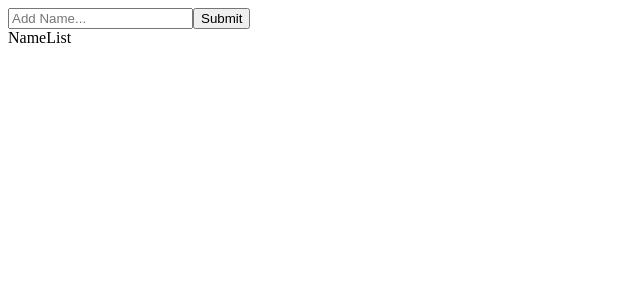
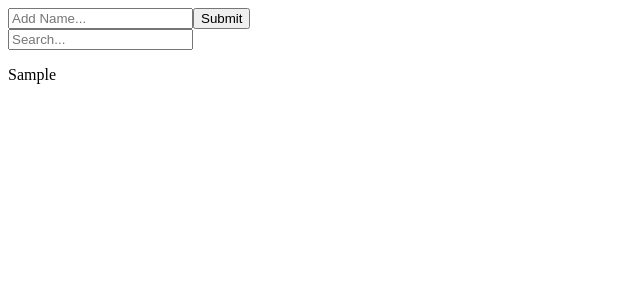
Before and after one commit to slan-chong/hook-practice, a React (Create React App) app: page / in a window 1280 px wide. Both pictures are taken after typing "Sample" into the empty fields and a click on the button "Submit". Shown: the top 300 px of the page, without its empty margins (0-640 px from the left). Built offline with nearby package versions, Linux system fonts and the light colour scheme.

Commit message:
NameList&Search

```diff
--- a/src/components/NameList.jsx
+++ b/src/components/NameList.jsx
@@ -1,7 +1,31 @@
-import React from "react";
+import React, { useContext, useState } from "react";
+import { ListContext } from "../App";
+import { v4 as uuidv4 } from "uuid";
 
 const NameList = () => {
-  return <div>NameList</div>;
+  const { nameList } = useContext(ListContext);
+  const [searchTerm, setSearchTerm] = useState("");
+
+  return (
+    <>
+      <input
+        onChange={(event) => setSearchTerm(event.target.value)}
+        type="text"
+        placeholder="Search..."
+      />
+      {nameList && (
+        <div>
+          {nameList.map((name) => {
+            if (searchTerm === "") {
+              return <p key={uuidv4()}>{name}</p>;
+            } else if (name.includes(searchTerm)) {
+              return <p key={uuidv4()}>{name}</p>;
+            }
+          })}
+        </div>
+      )}
+    </>
+  );
 };
 
 export default NameList;
```
